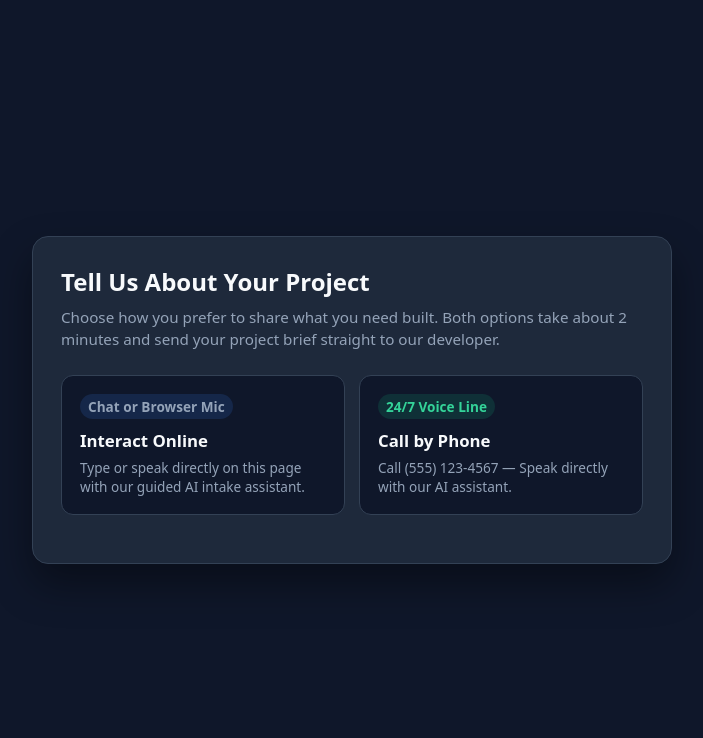
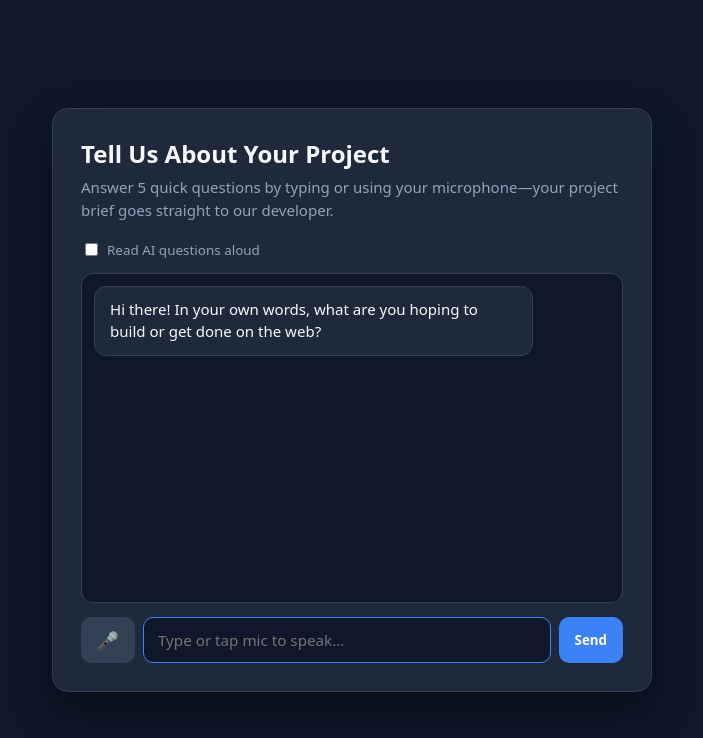
Before and after one commit to usproblogger/project-intake, a plain HTML site: page index.html in a window 1280 px wide. Shown: the whole page, without its empty margins (288-991 px from the left). Drawn offline with Linux system fonts and the light colour scheme.

Commit message:
Update index.html

```diff
--- a/index.html
+++ b/index.html
@@ -13,7 +13,6 @@
       --muted: #94a3b8;
       --accent: #3b82f6;
       --accent-hover: #2563eb;
-      --green: #10b981;
     }
     * { box-sizing: border-box; font-family: system-ui, -apple-system, sans-serif; }
     body {
@@ -22,41 +21,26 @@
       min-height: 100vh; padding: 20px;
     }
     .container {
-      width: 100%; max-width: 640px; background: var(--card);
+      width: 100%; max-width: 600px; background: var(--card);
       border: 1px solid var(--border); border-radius: 16px;
       padding: 28px; box-shadow: 0 20px 40px rgba(0,0,0,0.4);
     }
-    h1 { margin: 0 0 8px; font-size: 1.5rem; }
-    p.sub { margin: 0 0 24px; color: var(--muted); font-size: 0.95rem; line-height: 1.5; }
-    .choice-grid { display: grid; grid-template-columns: 1fr 1fr; gap: 14px; margin-bottom: 20px; }
-    @media (max-width: 520px) { .choice-grid { grid-template-columns: 1fr; } }
-    .choice-btn {
-      display: flex; flex-direction: column; align-items: flex-start;
-      padding: 18px; border-radius: 12px; border: 1px solid var(--border);
-      background: #0f172a; color: var(--text); text-decoration: none;
-      cursor: pointer; transition: 0.2s; text-align: left;
+    h1 { margin: 0 0 6px; font-size: 1.5rem; }
+    p.sub { margin: 0 0 18px; color: var(--muted); font-size: 0.94rem; line-height: 1.5; }
+    .voice-toggle {
+      display: inline-flex; align-items: center; gap: 6px; font-size: 0.84rem;
+      color: var(--muted); margin-bottom: 14px; cursor: pointer;
     }
-    .choice-btn:hover { border-color: var(--accent); transform: translateY(-2px); }
-    .choice-btn strong { font-size: 1.05rem; margin-bottom: 6px; display: block; }
-    .choice-btn span { font-size: 0.85rem; color: var(--muted); line-height: 1.4; }
-    .badge {
-      display: inline-block; font-size: 0.72rem; font-weight: 600;
-      padding: 3px 8px; border-radius: 99px; margin-bottom: 10px;
-      background: rgba(59,130,246,0.15); color: #60a5fa;
-    }
-    .badge.phone { background: rgba(16,185,129,0.15); color: #34d399; }
-
-    /* Chat Interface */
-    #chat-box { display: none; border-top: 1px solid var(--border); padding-top: 20px; }
     .messages {
-      height: 300px; overflow-y: auto; display: flex; flex-direction: column;
-      gap: 12px; padding-right: 6px; margin-bottom: 14px;
+      height: 330px; overflow-y: auto; display: flex; flex-direction: column;
+      gap: 12px; padding: 12px; background: #0f172a;
+      border: 1px solid var(--border); border-radius: 12px; margin-bottom: 14px;
     }
     .msg {
       max-width: 85%; padding: 12px 15px; border-radius: 12px;
       font-size: 0.94rem; line-height: 1.45;
     }
-    .msg.ai { background: #0f172a; border: 1px solid var(--border); align-self: flex-start; }
+    .msg.ai { background: #1e293b; border: 1px solid var(--border); align-self: flex-start; }
     .msg.user { background: var(--accent); color: white; align-self: flex-end; }
     .input-row { display: flex; gap: 8px; }
     input[type="text"] {
@@ -72,58 +56,29 @@
     button.mic { background: #334155; font-size: 1.1rem; }
     button.mic.listening { background: #ef4444; animation: pulse 1.2s infinite; }
     @keyframes pulse { 50% { opacity: 0.6; } }
-    .voice-toggle {
-      display: flex; align-items: center; gap: 6px; font-size: 0.82rem;
-      color: var(--muted); margin-bottom: 10px; cursor: pointer;
-    }
   </style>
 </head>
 <body>
 
 <div class="container">
   <h1>Tell Us About Your Project</h1>
-  <p class="sub">Choose how you prefer to share what you need built. Both options take about 2 minutes and send your project brief straight to our developer.</p>
+  <p class="sub">Answer 5 quick questions by typing or using your microphone—your project brief goes straight to our developer.</p>
 
-  <!-- Dual Choice Cards -->
-  <div class="choice-grid">
-    <button class="choice-btn" onclick="startOnline()">
-      <span class="badge">Chat or Browser Mic</span>
-      <strong>Interact Online</strong>
-      <span>Type or speak directly on this page with our guided AI intake assistant.</span>
-    </button>
+  <label class="voice-toggle">
+    <input type="checkbox" id="tts-toggle" /> Read AI questions aloud
+  </label>
 
-    <a id="phone-link" class="choice-btn" href="tel:+10000000000">
-      <span class="badge phone">24/7 Voice Line</span>
-      <strong>Call by Phone</strong>
-      <span id="phone-display">Tap to call our AI phone assistant and describe your project aloud.</span>
-    </a>
-  </div>
+  <div class="messages" id="messages"></div>
 
-  <!-- Online Guided Intake -->
-  <div id="chat-box">
-    <label class="voice-toggle">
-      <input type="checkbox" id="tts-toggle" /> Read AI questions aloud
-    </label>
-    <div class="messages" id="messages"></div>
-    <div class="input-row" id="input-controls">
-      <button class="action mic" id="mic-btn" title="Speak answer" onclick="toggleMic()">🎤</button>
-      <input type="text" id="user-input" placeholder="Type or click mic to speak..." onkeydown="if(event.key==='Enter') sendAnswer()" />
-      <button class="action" onclick="sendAnswer()">Send</button>
-    </div>
+  <div class="input-row" id="input-controls">
+    <button class="action mic" id="mic-btn" title="Speak answer" onclick="toggleMic()">🎤</button>
+    <input type="text" id="user-input" placeholder="Type or tap mic to speak..." onkeydown="if(event.key==='Enter') sendAnswer()" />
+    <button class="action" onclick="sendAnswer()">Send</button>
   </div>
 </div>
 
 <script>
-  // ================= CONFIGURATION =================
-  const CONFIG = {
-    WEB3FORMS_KEY: "7393fec3-3022-4eea-bdef-224842265d47",
-    PHONE_NUMBER: "+15551234567",          // Replace with your Vapi number in Step 3
-    PHONE_LABEL: "Call (555) 123-4567 — Speak directly with our AI assistant."
-  };
-  // =================================================
-
-  document.getElementById("phone-link").href = `tel:${CONFIG.PHONE_NUMBER}`;
-  document.getElementById("phone-display").textContent = CONFIG.PHONE_LABEL;
+  const WEB3FORMS_KEY = "7393fec3-3022-4eea-bdef-224842265d47";
 
   const STEPS = [
     {
@@ -132,7 +87,7 @@
     },
     {
       key: "context",
-      question: "Got it. Who is this website or app for, and what is the main goal you want visitors to take?"
+      question: "Got it. Who is this website or app for, and what is the main action you want visitors to take?"
     },
     {
       key: "constraints",
@@ -144,13 +99,12 @@
     },
     {
       key: "contact",
-      question: "Last step—what is your name and best email (or phone number) so our developer can follow up with you?"
+      question: "Last step—what is your name and best email address so our developer can follow up with you?"
     }
   ];
 
   let currentStep = 0;
   let answers = {};
-  let started = false;
 
   function addMessage(text, sender) {
     const box = document.getElementById("messages");
@@ -164,15 +118,6 @@
       window.speechSynthesis.cancel();
       window.speechSynthesis.speak(new SpeechSynthesisUtterance(text));
     }
-  }
-
-  function startOnline() {
-    document.getElementById("chat-box").style.display = "block";
-    if (!started) {
-      started = true;
-      addMessage(STEPS[0].question, "ai");
-    }
-    document.getElementById("user-input").focus();
   }
 
   async function sendAnswer() {
@@ -196,10 +141,9 @@
 
   async function submitToEmail() {
     const payload = {
-      access_key: CONFIG.WEB3FORMS_KEY,
-      subject: `New Web Dev Inquiry (Online) — ${answers.contact || "New Lead"}`,
-      from_name: "AI Project Intake Portal",
-      Channel: "Online Web Portal",
+      access_key: WEB3FORMS_KEY,
+      subject: `New Web Dev Inquiry — ${answers.contact || "New Lead"}`,
+      from_name: "AI Project Intake",
       "1_Core_Objective": answers.objective,
       "2_Audience_and_Goal": answers.context,
       "3_Timeline_and_Budget": answers.constraints,
@@ -217,14 +161,14 @@
       if (data.success) {
         addMessage("✅ All sent! Your project details are in our developer's inbox. Expect a reply soon.", "ai");
       } else {
-        addMessage("⚠️ Something went wrong sending the form. Please check your Web3Forms key or call our phone line above.", "ai");
+        addMessage("⚠️ Something went wrong sending the form. Please verify your Web3Forms key.", "ai");
       }
     } catch (err) {
-      addMessage("⚠️ Network error while sending. Please try calling our phone line above.", "ai");
+      addMessage("⚠️ Network error while sending. Please refresh and try again.", "ai");
     }
   }
 
-  // Browser Speech-to-Text (Web Speech API)
+  // Browser Speech-to-Text
   let recognition = null;
   let isListening = false;
   const SpeechRecognition = window.SpeechRecognition || window.webkitSpeechRecognition;
@@ -235,8 +179,7 @@
     recognition.interimResults = false;
 
     recognition.onresult = (event) => {
-      const transcript = event.results[0][0].transcript;
-      document.getElementById("user-input").value = transcript;
+      document.getElementById("user-input").value = event.results[0][0].transcript;
       sendAnswer();
     };
     recognition.onend = () => {
@@ -258,6 +201,12 @@
       recognition.start();
     }
   }
+
+  // Start immediately on page load
+  window.addEventListener("DOMContentLoaded", () => {
+    addMessage(STEPS[0].question, "ai");
+    document.getElementById("user-input").focus();
+  });
 </script>
 </body>
 </html>
```
